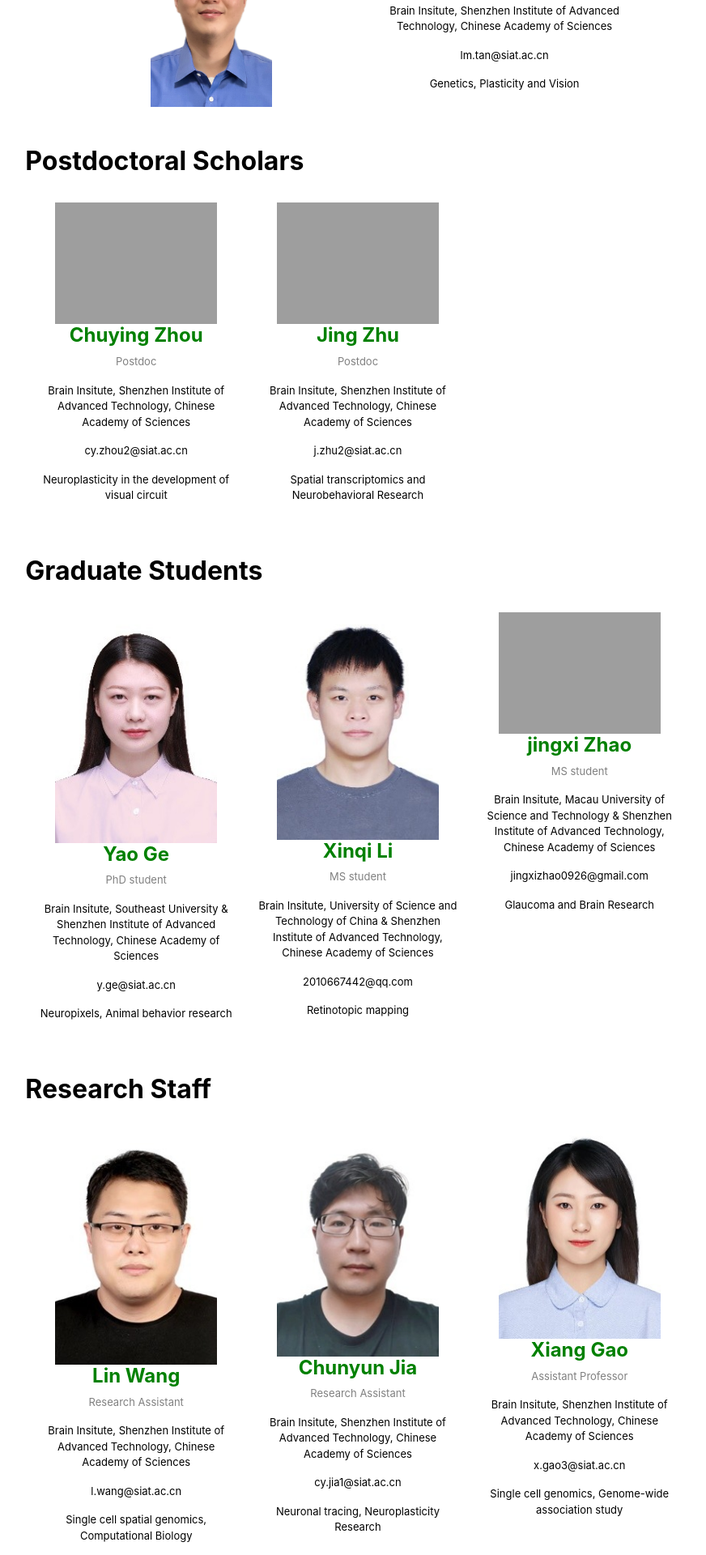
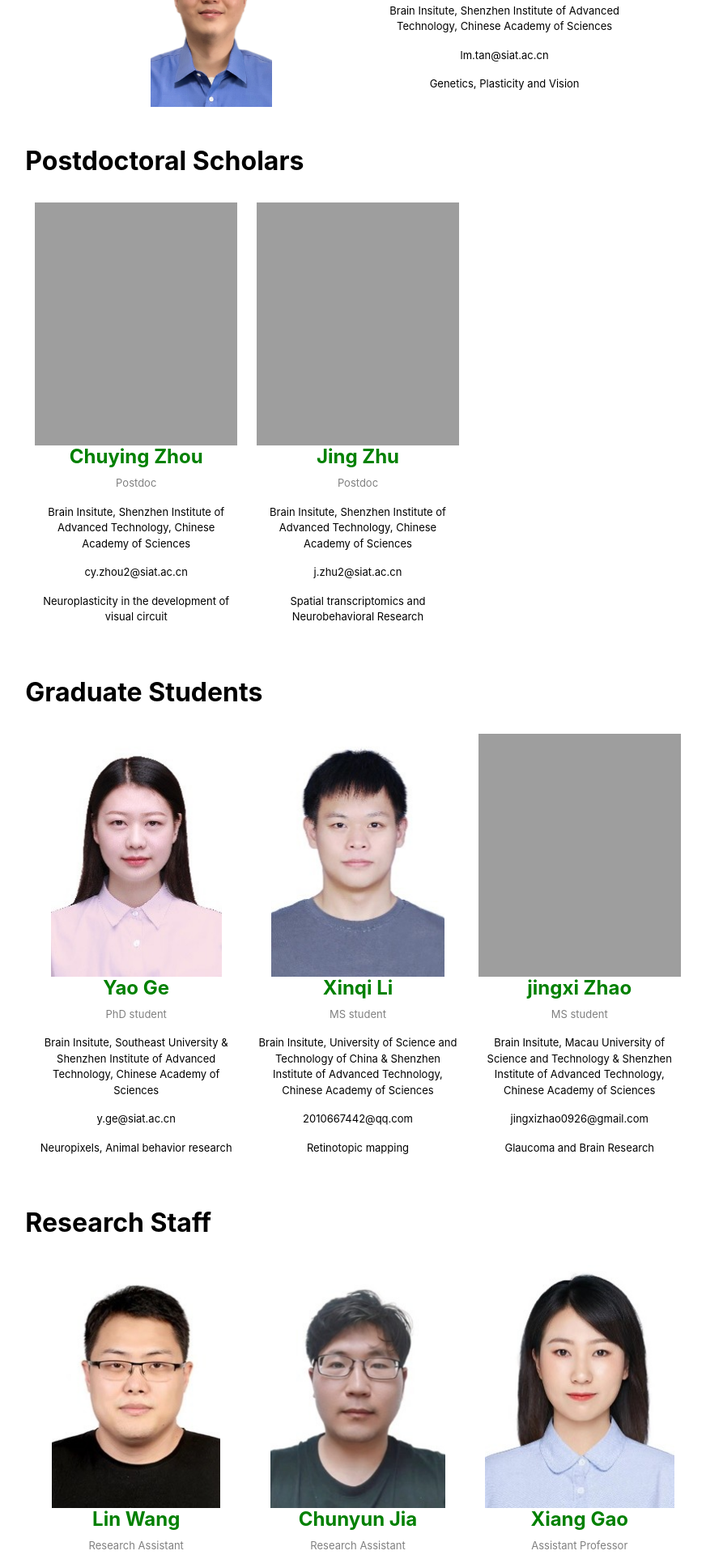
Before and after one commit to Tan-Lab-SIAT/lab-homepage, a Jekyll site: the page built from people.md, in a window 1280 px wide. Shown: the part 420-2340 px from the top of the page at 81% size, without its empty margins (198-1070 px from the left). Built offline with Jekyll 4.4.1, drawn with Linux system fonts in a browser that asks for light colours.

Commit message:
Update people.html

```diff
--- a/_layouts/people.html
+++ b/_layouts/people.html
@@ -56,7 +56,7 @@ layout: default
       <div class="row row-cols-1 row-cols-md-3">
         {% for person in group.items %}
           <div class="col mb-5 text-center">
-            <img src="{{ site.github.url }}/{{ person.image }}" alt="{{ person.name }}" class="img-fluid" style="max-width:200px;">
+            <img src="{{ site.github.url }}/{{ person.image }}" alt="{{ person.name }}" class="img-fluid" style="height:300px; width:auto; object-fit:cover;">
             <h4 style="color: green; font-weight: bold; font-size: 1.5em;">{{ person.name }}</h4>
             <p style="color: grey; font-size: small;">{{ person.title }}</p>
             <p style="color: black; font-size: small;">{{ person.department }}, {{ person.institution }}</p>
```
